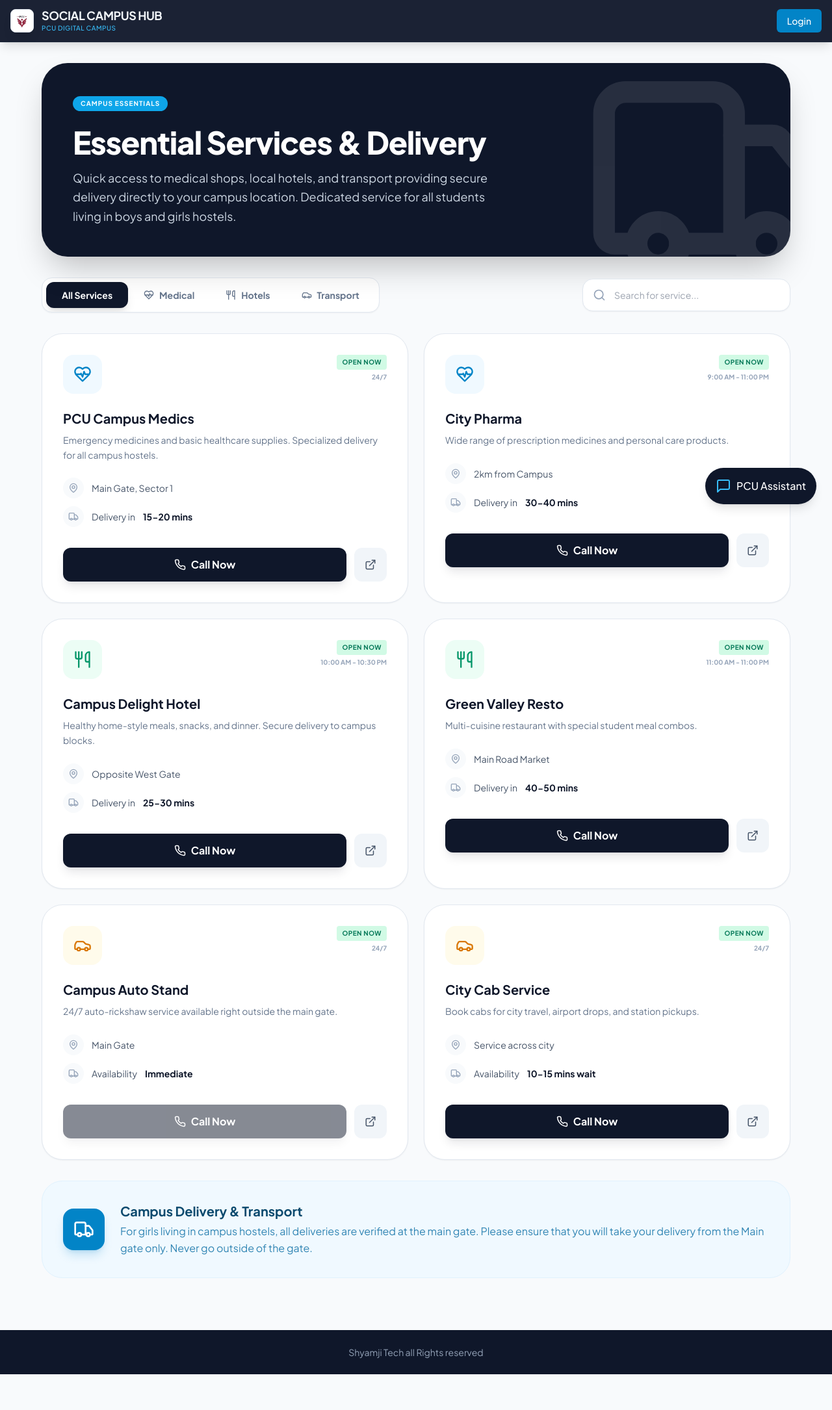
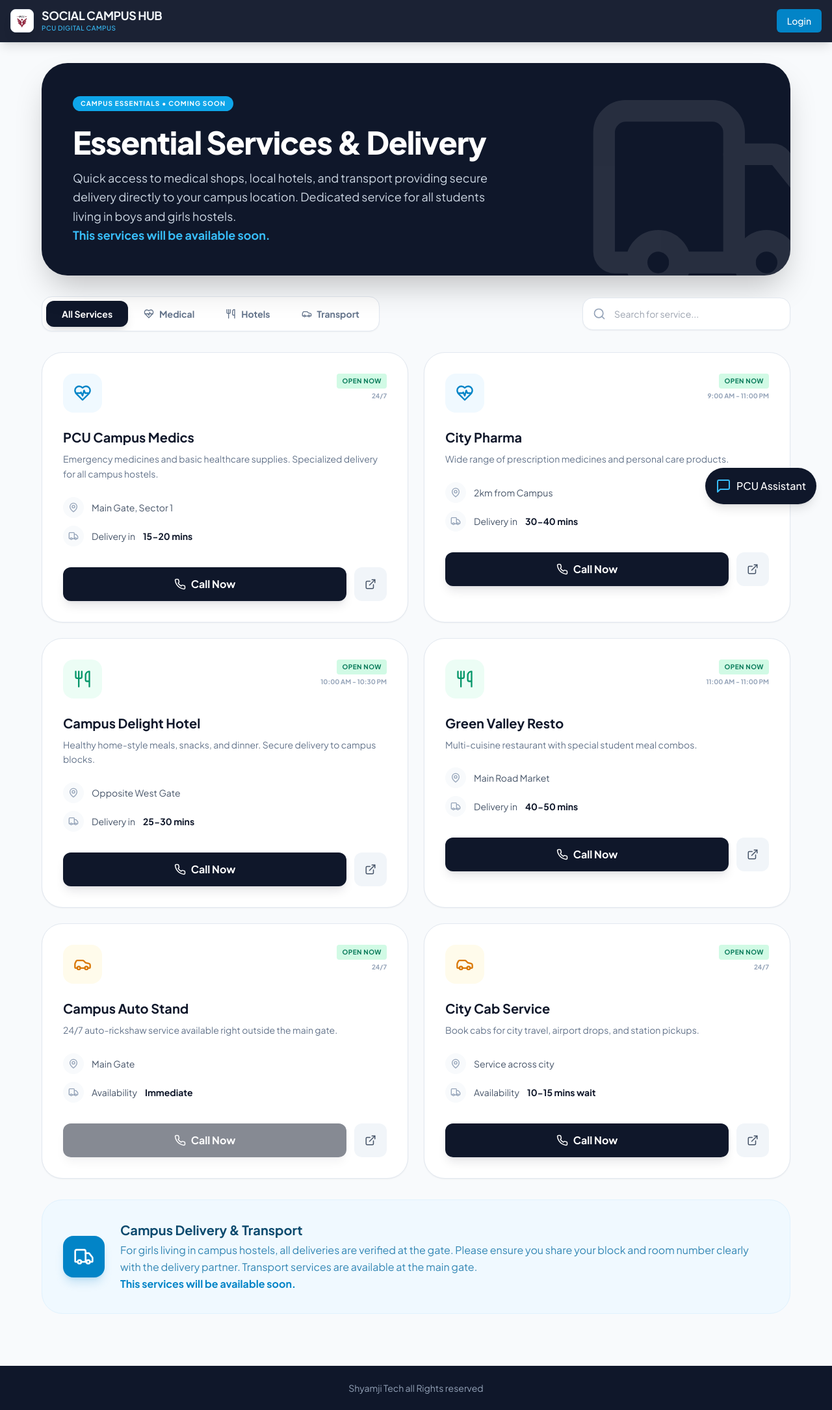
Before and after one commit to Rahul33k730/social-campus-hub, a React (Vite) app: page /student/essentials in a window 1280 px wide. Shown: the whole page at 65% size. Before the commit the page ends 2115 px from the top, so only its background shows below. Built offline with nearby package versions, Linux system fonts and the light colour scheme.

Commit message:
docs: Update Essentials page with Coming Soon notice and delivery instructions

```diff
--- a/src/pages/student/Essentials.jsx
+++ b/src/pages/student/Essentials.jsx
@@ -87,11 +87,13 @@ const Essentials = () => {
       <div className="bg-slate-900 rounded-[2.5rem] p-8 md:p-12 text-white relative overflow-hidden shadow-2xl">
         <div className="relative z-10 max-w-2xl">
           <div className="inline-flex items-center gap-2 bg-sky-500 text-white px-3 py-1 rounded-full text-[10px] font-bold uppercase tracking-widest mb-6">
-            Campus Essentials
+            Campus Essentials • Coming Soon
           </div>
           <h1 className="text-4xl md:text-5xl font-black mb-4 tracking-tight">Essential Services & Delivery</h1>
           <p className="text-slate-300 text-lg leading-relaxed">
             Quick access to medical shops, local hotels, and transport providing secure delivery directly to your campus location. Dedicated service for all students living in boys and girls hostels.
+            <br />
+            <span className="text-sky-400 font-bold">This services will be available soon.</span>
           </p>
         </div>
         <div className="absolute -right-20 -bottom-20 opacity-10 pointer-events-none">
@@ -204,7 +206,9 @@ const Essentials = () => {
         <div>
           <h4 className="text-xl font-bold text-sky-900 mb-1">Campus Delivery & Transport</h4>
           <p className="text-sky-700/80 leading-relaxed">
-            For girls living in campus hostels, all deliveries are verified at the main gate. Please ensure that you will take your delivery from the Main gate only. Never go outside of the gate.
+            For girls living in campus hostels, all deliveries are verified at the gate. Please ensure you share your block and room number clearly with the delivery partner. Transport services are available at the main gate.
+            <br />
+            <span className="font-bold text-sky-600">This services will be available soon.</span>
           </p>
         </div>
       </div>
```
